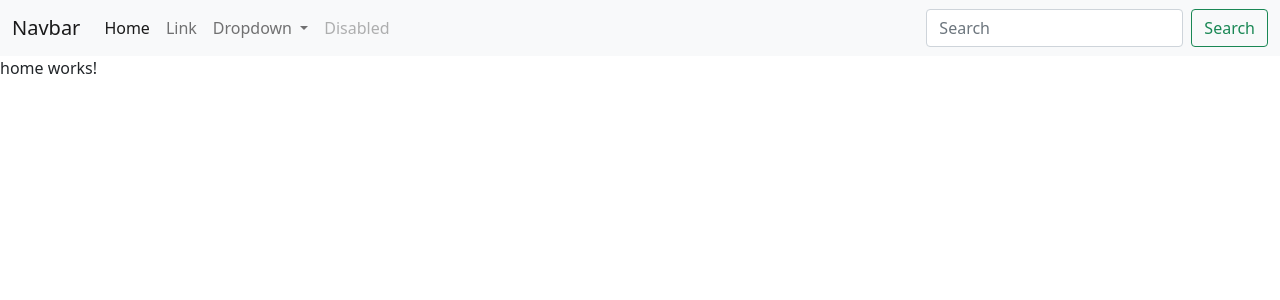
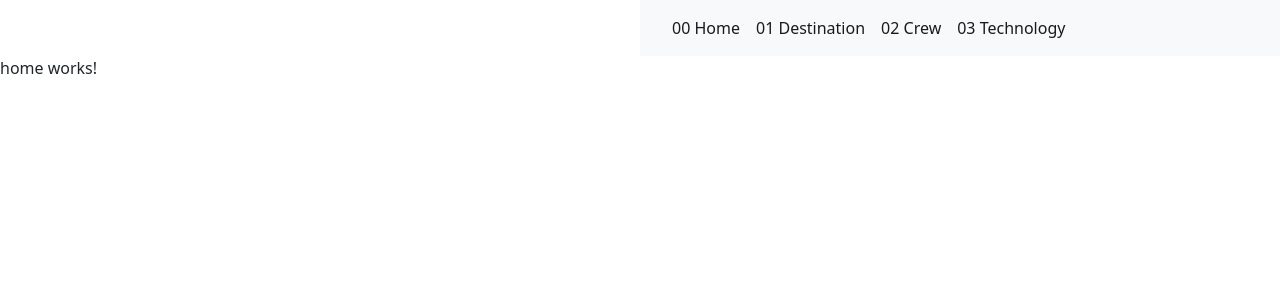
Before and after one commit to Toppedyk/space-tour, an Angular app: page / in a window 1280 px wide. Shown: the top 300 px of the page. Built offline with nearby package versions, Linux system fonts and the light colour scheme.

Commit message:
navigation working

```diff
--- a/src/app/Components/navbar/navbar.component.html
+++ b/src/app/Components/navbar/navbar.component.html
@@ -1,36 +1,20 @@
-<nav class="navbar navbar-expand-lg navbar-light bg-light">
+<nav class="navbar navbar-expand-lg navbar-light bg-light col-6 float-end">
   <div class="container-fluid">
-    <a class="navbar-brand" href="#">Navbar</a>
-    <button class="navbar-toggler" type="button" data-bs-toggle="collapse" data-bs-target="#navbarSupportedContent" aria-controls="navbarSupportedContent" aria-expanded="false" aria-label="Toggle navigation">
-      <span class="navbar-toggler-icon"></span>
-    </button>
     <div class="collapse navbar-collapse" id="navbarSupportedContent">
       <ul class="navbar-nav me-auto mb-2 mb-lg-0">
         <li class="nav-item">
-          <a class="nav-link active" aria-current="page" href="#">Home</a>
+          <a class="nav-link active" aria-current="page" routerLink="">00 Home</a>
         </li>
         <li class="nav-item">
-          <a class="nav-link" href="#">Link</a>
-        </li>
-        <li class="nav-item dropdown">
-          <a class="nav-link dropdown-toggle" href="#" id="navbarDropdown" role="button" data-bs-toggle="dropdown" aria-expanded="false">
-            Dropdown
-          </a>
-          <ul class="dropdown-menu" aria-labelledby="navbarDropdown">
-            <li><a class="dropdown-item" href="#">Action</a></li>
-            <li><a class="dropdown-item" href="#">Another action</a></li>
-            <li><hr class="dropdown-divider"></li>
-            <li><a class="dropdown-item" href="#">Something else here</a></li>
-          </ul>
+          <a class="nav-link active" aria-current="page" routerLink="/destination">01 Destination</a>
         </li>
         <li class="nav-item">
-          <a class="nav-link disabled">Disabled</a>
+          <a class="nav-link active" aria-current="page" routerLink="/crew">02 Crew</a>
+        </li>
+        <li class="nav-item">
+          <a class="nav-link active" aria-current="page" routerLink="/technology">03 Technology</a>
         </li>
       </ul>
-      <form class="d-flex">
-        <input class="form-control me-2" type="search" placeholder="Search" aria-label="Search">
-        <button class="btn btn-outline-success" type="submit">Search</button>
-      </form>
     </div>
   </div>
 </nav>
--- a/src/app/app.component.html
+++ b/src/app/app.component.html
@@ -1,4 +1,6 @@
 <div>
-  <app-navbar></app-navbar>
+  <div class="row">
+    <app-navbar></app-navbar>
+  </div>
   <router-outlet></router-outlet>
 </div>
```
